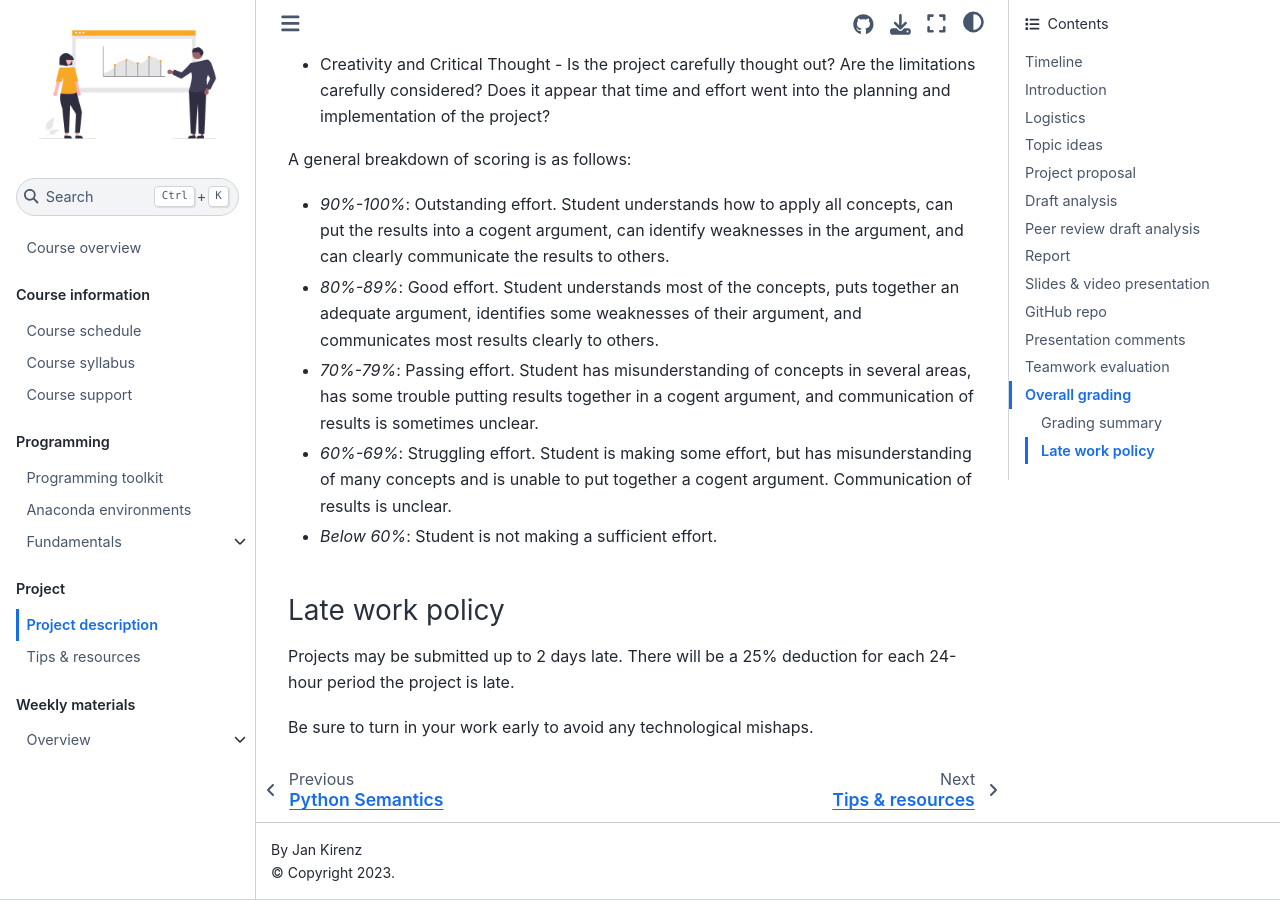
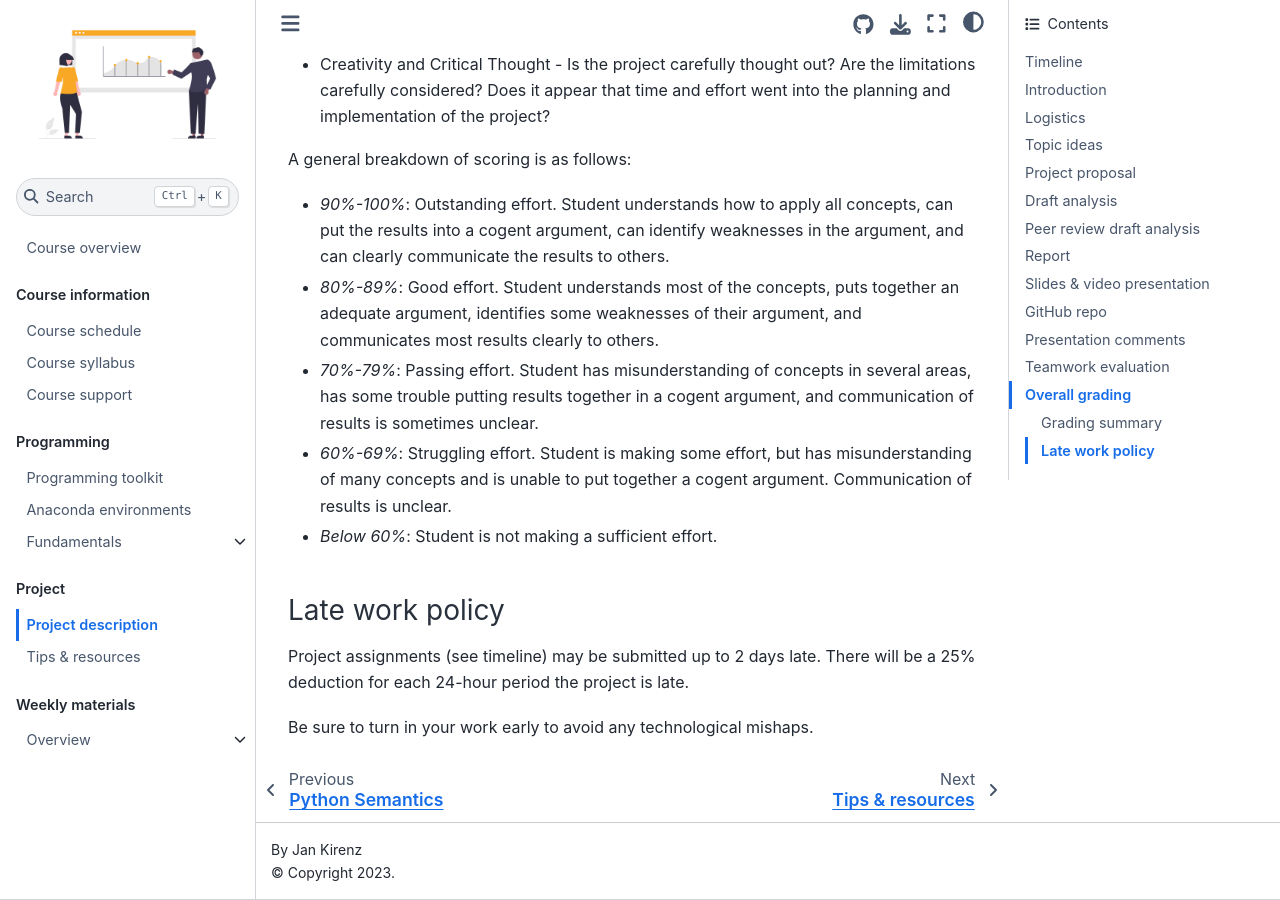
Before and after one commit to dst-ws22/website, a Jupyter Book: the page built from docs/project-description.md, in a window 1280 px wide and 900 px high, scrolled down 11935 px. Built offline with Jupyter Book 1.0.4 settings and Sphinx 7.4.7 and the Sphinx Book theme 1.1.4, drawn with Linux system fonts in a browser that asks for light colours; comment, search, counter and statistics services are not loaded.

Commit message:
Update project-description.md

```diff
--- a/docs/project-description.md
+++ b/docs/project-description.md
@@ -428,6 +428,6 @@ A general breakdown of scoring is as follows:
 
 ### Late work policy
 
-Projects may be submitted up to 2 days late. There will be a 25% deduction for each 24-hour period the project is late.
+Project assignments (see timeline) may be submitted up to 2 days late. There will be a 25% deduction for each 24-hour period the project is late.
 
 Be sure to turn in your work early to avoid any technological mishaps.
```
